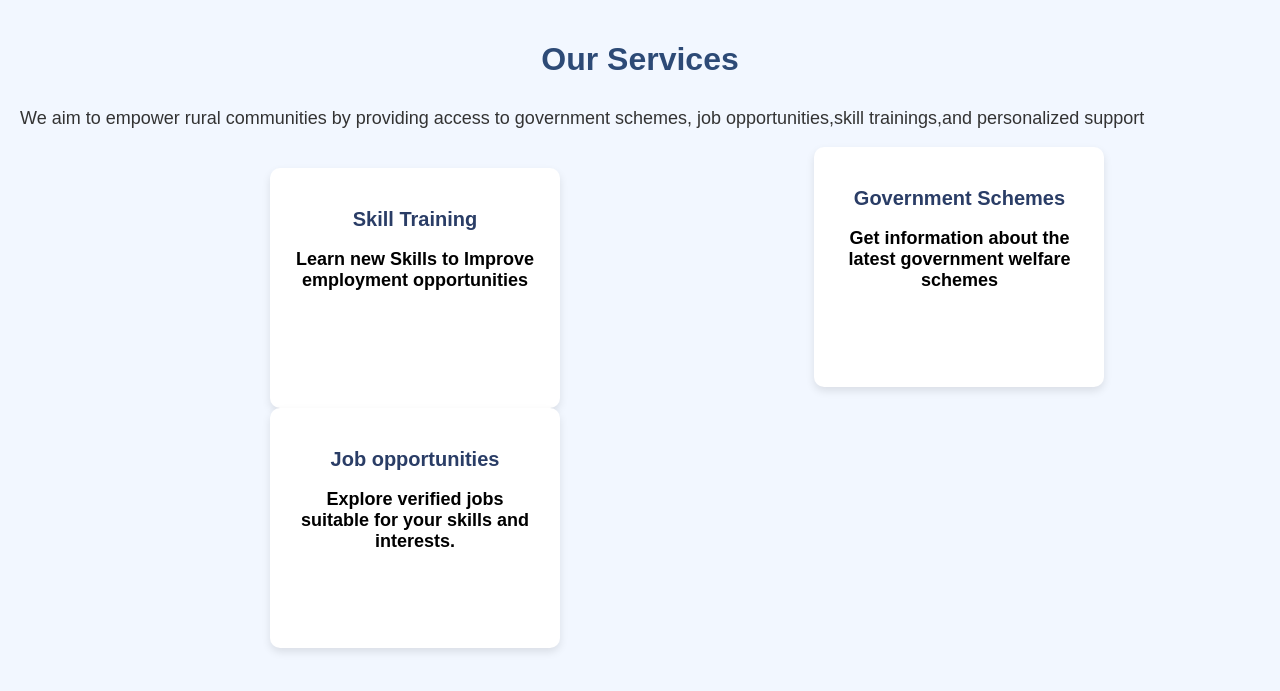
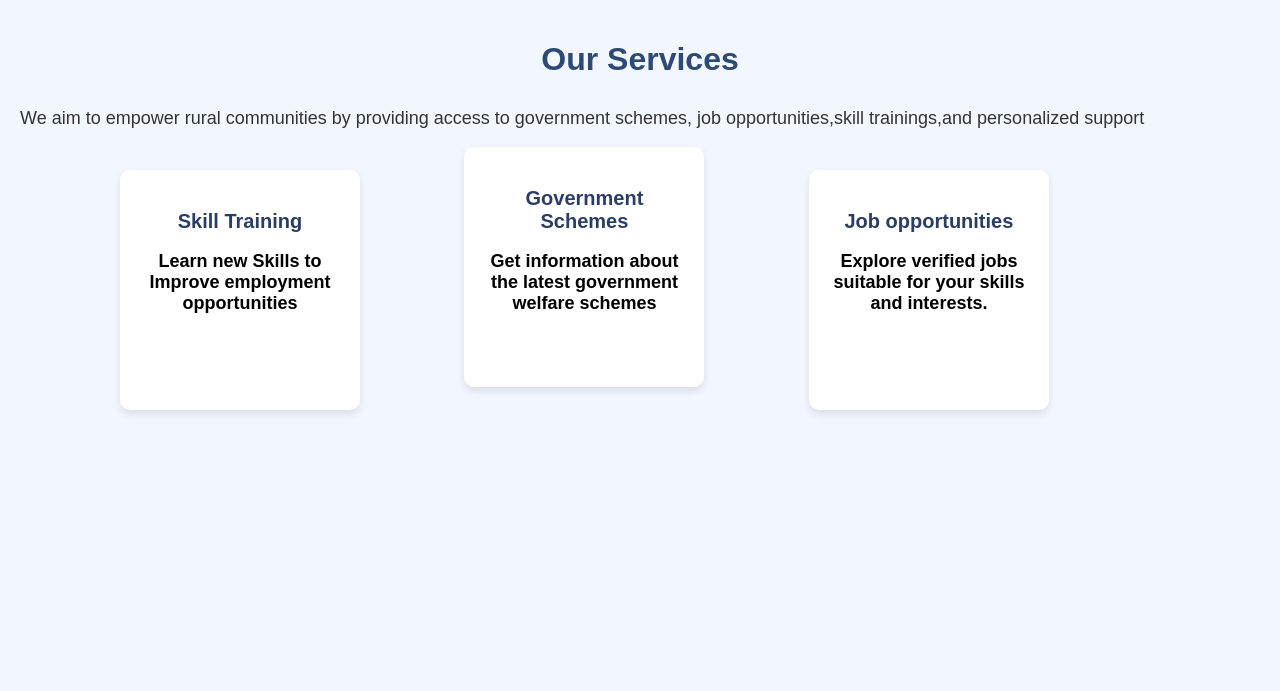
Before and after one commit to Navyatha-07/SAHYOG, a PHP site: page /Services.html in a window 1280 px wide. Shown: the top 691 px of the page. Run offline with PHP 8.4, Linux system fonts and the light colour scheme.

Commit message:
css changes

```diff
--- a/NGO_dashboard.html
+++ b/NGO_dashboard.html
@@ -19,7 +19,7 @@
             <p> numbers</p>
         </div>
         <div class="card3">
-            <a href="Post_Trainings.html">  <h2>Total Trainings Posted</h2></a>
+            <a href="PostedTrainings.html">  <h2>Total Trainings Posted</h2></a>
             <p> numbers</p>
         </div>
         <div class="card4">
--- a/stylesheet.css
+++ b/stylesheet.css
@@ -199,10 +199,10 @@ p{
 .services-cards{
     display: inline-block;
     background-color:  #ffffff;
-    margin-left: 250px;
+    margin-left: 100px;
     border-radius: 10px;
     padding: 20px;
-    width: 250px;
+    width: 200px;
     height: 200px;
     gap: 10px;
     box-shadow: 0 4px 8px rgba(0,0,0,0.1);
```
